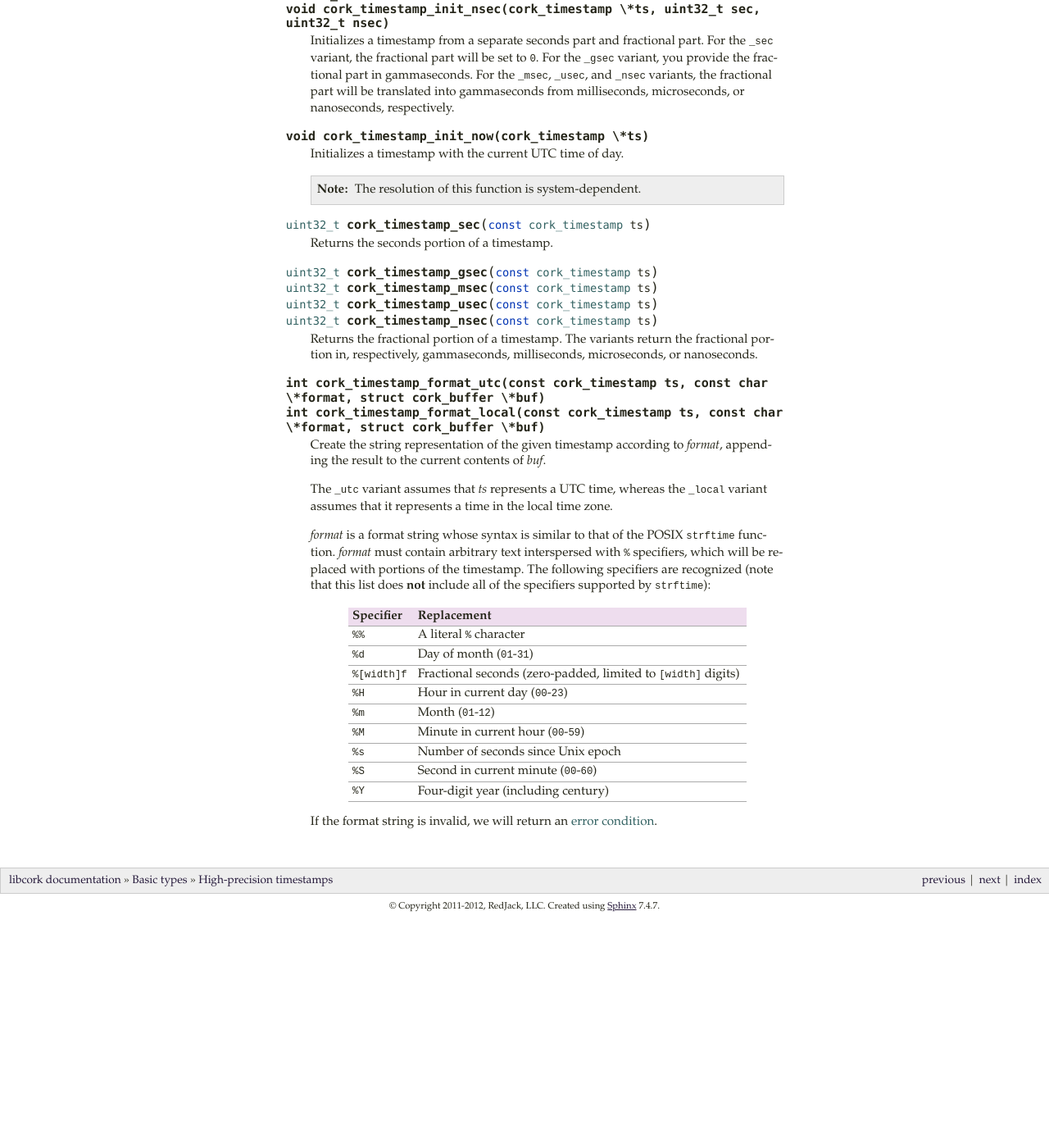
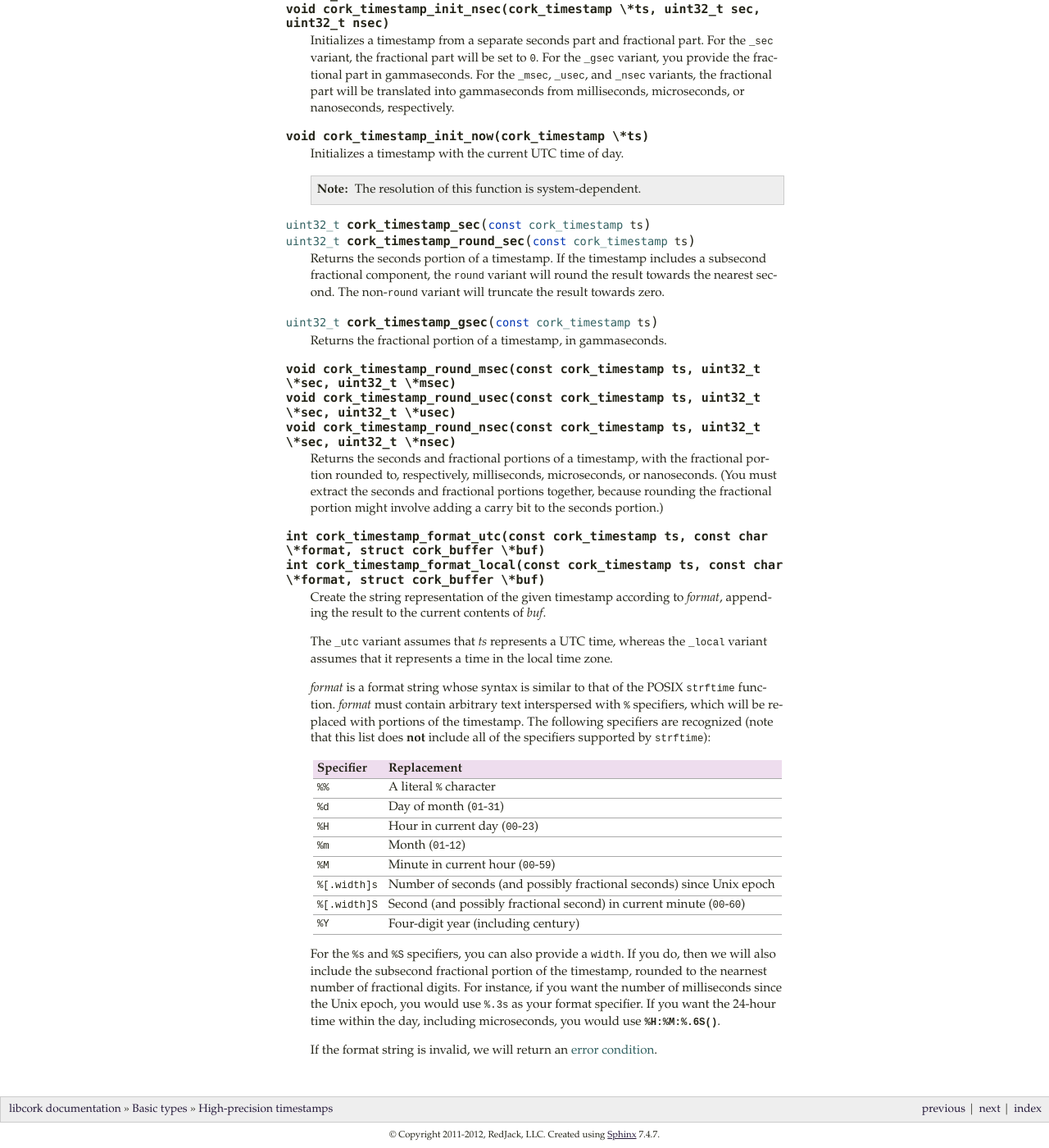
Before and after one commit to dcreager/libcork, a Sphinx documentation site: the page built from docs/timestamps.rst, in a window 1280 px wide and 1400 px high, scrolled down 498 px. Shown: the whole window at 82% size. Built offline with Sphinx 7.4.7, drawn with Linux system fonts in a browser that asks for light colours; pages that are not in the unit, such as notebooks, are missing from menus; the version number could not be read and is left out; before the commit the page ends 1619 px from its top, so only the background shows below that.

Commit message:
Better rounding of timestamps
Rounding the fractional portion of a timestamp make involving adding a
carry bit to the seconds portion.  For instance, rounding 0.999999 to
milliseconds should result in 1.000.  That means that we can't separate
the act of extracting seconds and gammaseconds and then round to some
other fractional denominator.  So, the functions for rounding to ms, µs,
or ns now return both the seconds portions and the desired fractional
portion.

In addition, there are now two accessors for extracting the seconds
portion on its own.  The existing `cork_timestamp_sec` truncates towards
zero.  The (probably more useful) `cork_timestamp_round_sec` rounds to
the nearest second.

This also means that the `%f` format specifier is no longer valid, since
the width that you select for the fractional portion also affects the
value that we render for the seconds portion.  So instead of a separate
`%f` fractional specifier, the `%s` and `%S` specifiers now accept
optional width specifiers to include the fractional seconds in the
output.

```diff
--- a/docs/timestamps.rst
+++ b/docs/timestamps.rst
@@ -50,17 +50,26 @@ High-precision timestamps
 
 
 .. function:: uint32_t cork_timestamp_sec(const cork_timestamp ts)
+              uint32_t cork_timestamp_round_sec(const cork_timestamp ts)
 
-   Returns the seconds portion of a timestamp.
+   Returns the seconds portion of a timestamp.  If the timestamp includes a
+   subsecond fractional component, the ``round`` variant will round the result
+   towards the nearest second.  The non-``round`` variant will truncate the
+   result towards zero.
 
 .. function:: uint32_t cork_timestamp_gsec(const cork_timestamp ts)
-              uint32_t cork_timestamp_msec(const cork_timestamp ts)
-              uint32_t cork_timestamp_usec(const cork_timestamp ts)
-              uint32_t cork_timestamp_nsec(const cork_timestamp ts)
 
-   Returns the fractional portion of a timestamp.  The variants return the
-   fractional portion in, respectively, gammaseconds, milliseconds,
-   microseconds, or nanoseconds.
+   Returns the fractional portion of a timestamp, in gammaseconds.
+
+.. function:: void cork_timestamp_round_msec(const cork_timestamp ts, uint32_t \*sec, uint32_t \*msec)
+              void cork_timestamp_round_usec(const cork_timestamp ts, uint32_t \*sec, uint32_t \*usec)
+              void cork_timestamp_round_nsec(const cork_timestamp ts, uint32_t \*sec, uint32_t \*nsec)
+
+   Returns the seconds and fractional portions of a timestamp, with the
+   fractional portion rounded to, respectively, milliseconds, microseconds, or
+   nanoseconds.  (You must extract the seconds and fractional portions together,
+   because rounding the fractional portion might involve adding a carry bit to
+   the seconds portion.)
 
 
 .. function:: int cork_timestamp_format_utc(const cork_timestamp ts, const char \*format, struct cork_buffer \*buf)
@@ -83,15 +92,22 @@ High-precision timestamps
    ============== ====================================================
    ``%%``         A literal ``%`` character
    ``%d``         Day of month (``01``-``31``)
-   ``%[width]f``  Fractional seconds (zero-padded, limited to ``[width]``
-                  digits)
    ``%H``         Hour in current day (``00``-``23``)
    ``%m``         Month (``01``-``12``)
    ``%M``         Minute in current hour (``00``-``59``)
-   ``%s``         Number of seconds since Unix epoch
-   ``%S``         Second in current minute (``00``-``60``)
+   ``%[.width]s`` Number of seconds (and possibly fractional seconds)
+                  since Unix epoch
+   ``%[.width]S`` Second (and possibly fractional second) in current
+                  minute (``00``-``60``)
    ``%Y``         Four-digit year (including century)
    ============== ====================================================
 
+   For the ``%s`` and ``%S`` specifiers, you can also provide a ``width``.  If
+   you do, then we will also include the subsecond fractional portion of the
+   timestamp, rounded to the nearnest number of fractional digits.  For
+   instance, if you want the number of milliseconds since the Unix epoch, you
+   would use ``%.3s`` as your format specifier.  If you want the 24-hour time
+   within the day, including microseconds, you would use `%H:%M:%.6S`.
+
    If the format string is invalid, we will return an :ref:`error condition
    <errors>`.
```
Also changed, not shown: 3 other files.
